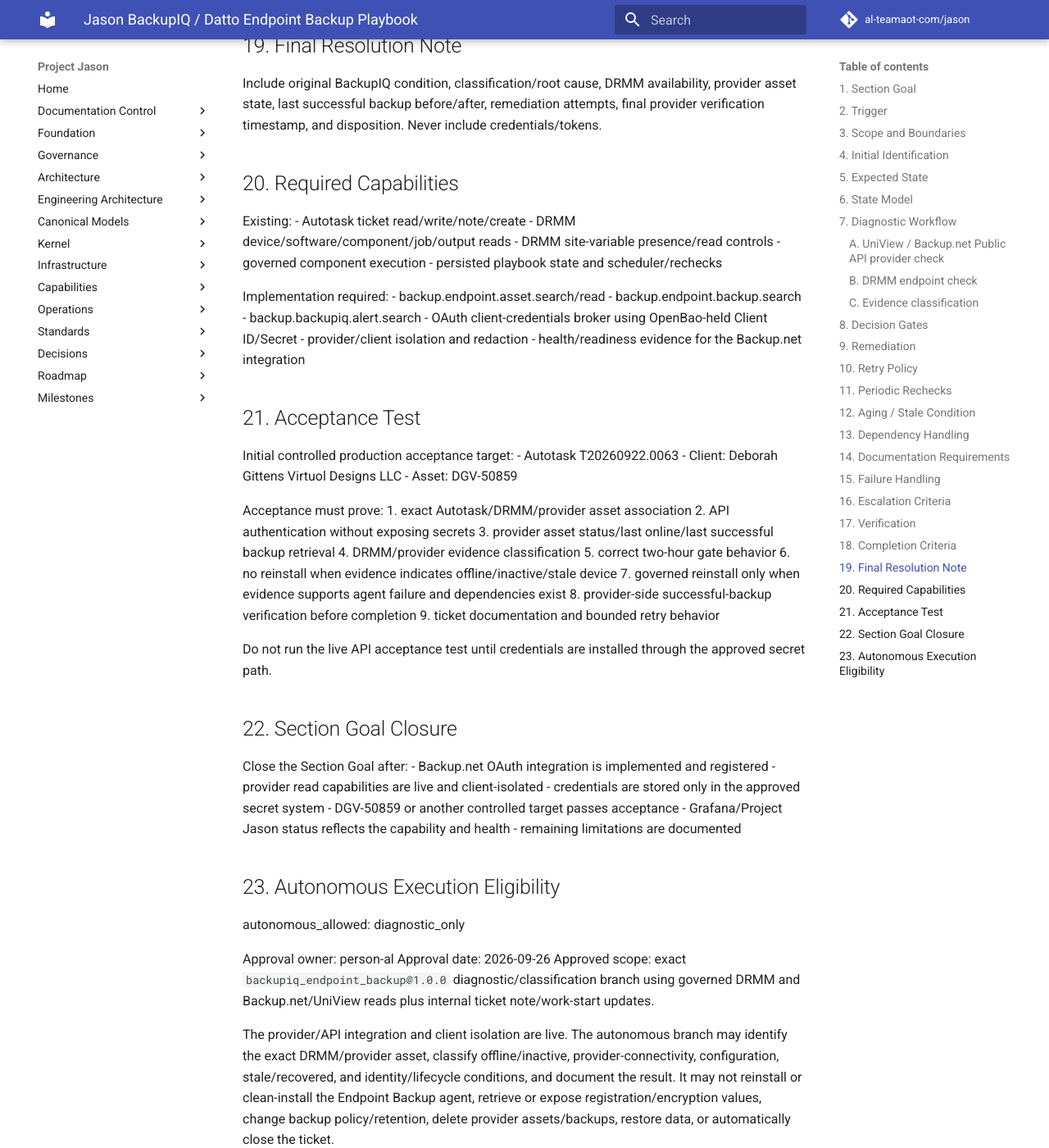
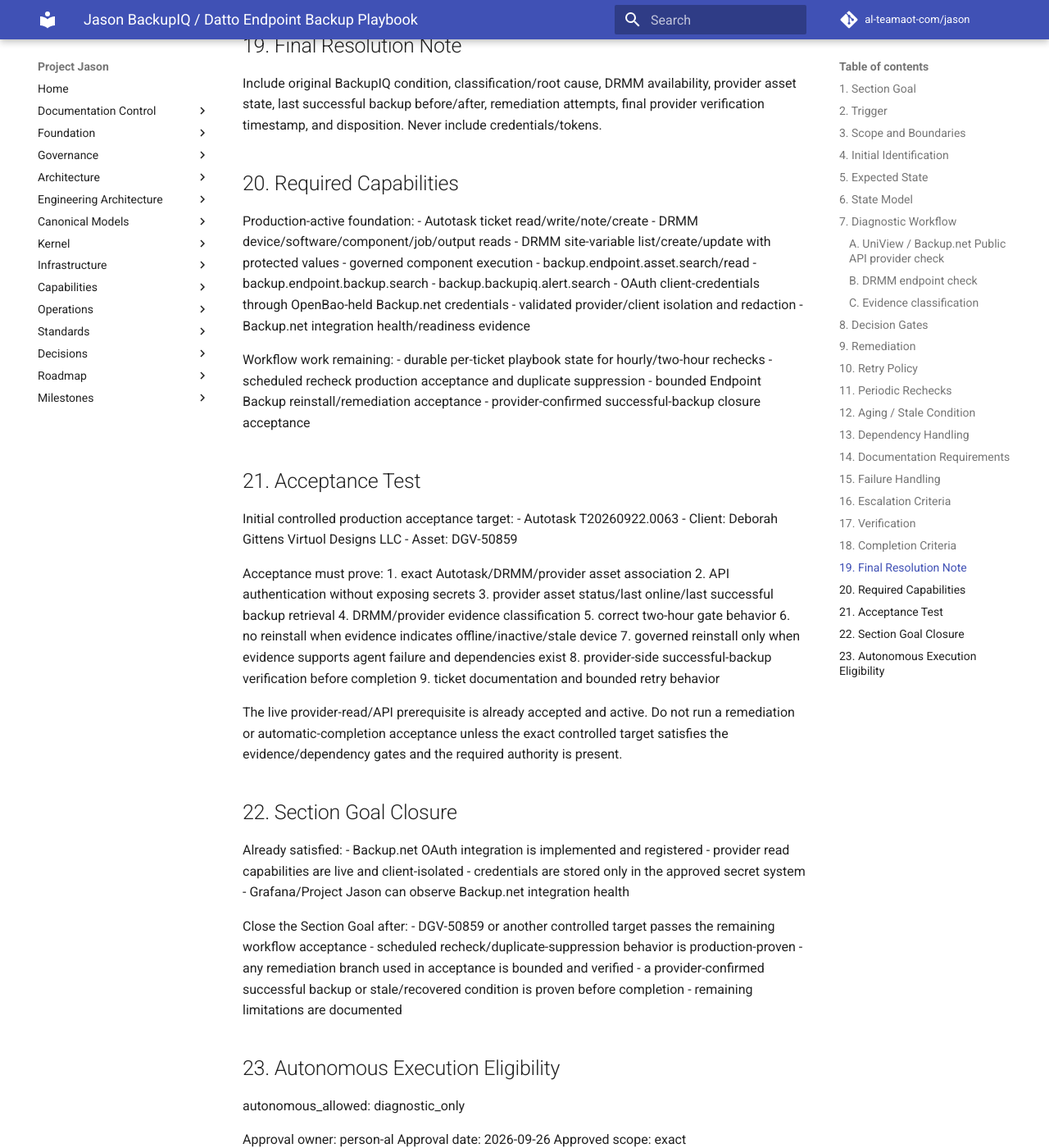
Before and after one commit to al-teamaot-com/jason, an MkDocs documentation site: the page built from docs/playbooks/Jason-BackupIQ-Datto-Endpoint-Backup.md, in a window 1280 px wide and 1400 px high, scrolled down 5797 px. Shown: the whole window at 82% size. Built offline with MkDocs 1.6.1 and Material for MkDocs 9.7.7, drawn with Linux system fonts in a browser that asks for light colours; comment, search, counter and statistics services are not loaded.

Commit message:
Reconcile BackupIQ workflow readiness

```diff
--- a/docs/playbooks/Jason-BackupIQ-Datto-Endpoint-Backup.md
+++ b/docs/playbooks/Jason-BackupIQ-Datto-Endpoint-Backup.md
@@ -243,20 +243,23 @@
 
 ## 20. Required Capabilities
 
-Existing:
+Production-active foundation:
 - Autotask ticket read/write/note/create
 - DRMM device/software/component/job/output reads
-- DRMM site-variable presence/read controls
+- DRMM site-variable list/create/update with protected values
 - governed component execution
-- persisted playbook state and scheduler/rechecks
-
-Implementation required:
 - backup.endpoint.asset.search/read
 - backup.endpoint.backup.search
 - backup.backupiq.alert.search
-- OAuth client-credentials broker using OpenBao-held Client ID/Secret
-- provider/client isolation and redaction
-- health/readiness evidence for the Backup.net integration
+- OAuth client-credentials through OpenBao-held Backup.net credentials
+- validated provider/client isolation and redaction
+- Backup.net integration health/readiness evidence
+
+Workflow work remaining:
+- durable per-ticket playbook state for hourly/two-hour rechecks
+- scheduled recheck production acceptance and duplicate suppression
+- bounded Endpoint Backup reinstall/remediation acceptance
+- provider-confirmed successful-backup closure acceptance
 
 ## 21. Acceptance Test
 
@@ -276,16 +279,21 @@
 8. provider-side successful-backup verification before completion
 9. ticket documentation and bounded retry behavior
 
-Do not run the live API acceptance test until credentials are installed through the approved secret path.
+The live provider-read/API prerequisite is already accepted and active. Do not run a remediation or automatic-completion acceptance unless the exact controlled target satisfies the evidence/dependency gates and the required authority is present.
 
 ## 22. Section Goal Closure
 
-Close the Section Goal after:
+Already satisfied:
 - Backup.net OAuth integration is implemented and registered
 - provider read capabilities are live and client-isolated
 - credentials are stored only in the approved secret system
-- DGV-50859 or another controlled target passes acceptance
-- Grafana/Project Jason status reflects the capability and health
+- Grafana/Project Jason can observe Backup.net integration health
+
+Close the Section Goal after:
+- DGV-50859 or another controlled target passes the remaining workflow acceptance
+- scheduled recheck/duplicate-suppression behavior is production-proven
+- any remediation branch used in acceptance is bounded and verified
+- a provider-confirmed successful backup or stale/recovered condition is proven before completion
 - remaining limitations are documented
 
 ## 23. Autonomous Execution Eligibility
```
Also changed, not shown: docs/roadmaps/Project-Jason-TODO-and-Future-Ideas.md (+7 -8 lines).
